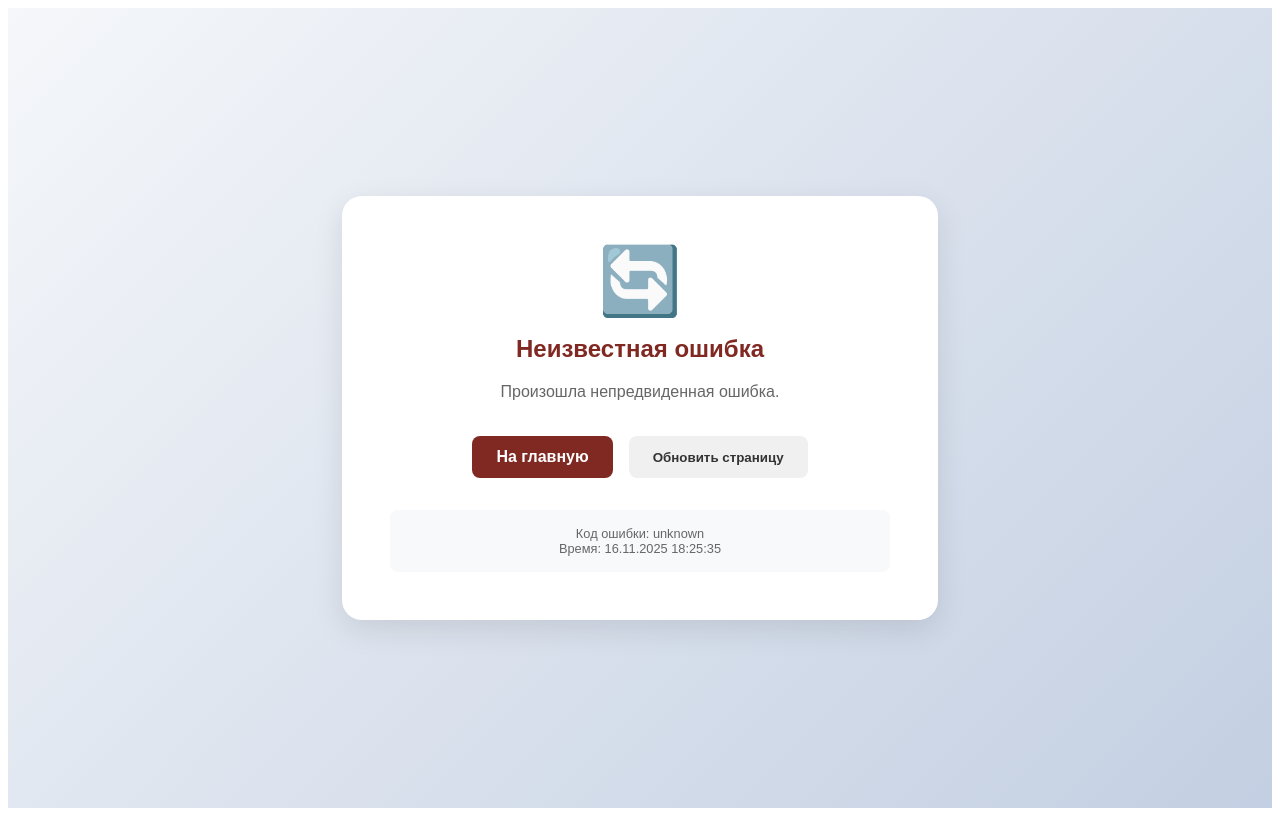
After one commit to Giskig/kursach, a PHP site: page /error.php in a window 1280 px wide. The commit adds this page. Run offline with PHP 8.4, Linux system fonts and the light colour scheme.

Commit message:
Add files via upload

```diff
--- /dev/null
+++ b/КУРСАЧ2/error.php
@@ -0,0 +1,228 @@
+<?php
+// error.php
+$error_code = $_GET['code'] ?? 'unknown';
+$retry = isset($_GET['retry']);
+
+$error_messages = [
+    'db_connection' => 'Ошибка подключения к базе данных',
+    'db_query' => 'Ошибка выполнения запроса',
+    'access_denied' => 'Доступ запрещен',
+    'not_found' => 'Страница не найдена'
+];
+
+$error_title = $error_messages[$error_code] ?? 'Неизвестная ошибка';
+?>
+<!DOCTYPE html>
+<html lang="ru">
+<head>
+    <meta charset="UTF-8">
+    <meta name="viewport" content="width=device-width, initial-scale=1.0">
+    <title>Ошибка - Лагерь Смена</title>
+    <style>
+        .error-container {
+            display: flex;
+            justify-content: center;
+            align-items: center;
+            min-height: 100vh;
+            background: linear-gradient(135deg, #f5f7fa 0%, #c3cfe2 100%);
+            font-family: 'Arial', sans-serif;
+        }
+
+        .error-card {
+            background: white;
+            padding: 3rem;
+            border-radius: 20px;
+            box-shadow: 0 10px 30px rgba(0,0,0,0.1);
+            text-align: center;
+            max-width: 500px;
+            width: 90%;
+        }
+
+        .error-icon {
+            font-size: 4rem;
+            margin-bottom: 1rem;
+            animation: pulse 2s infinite;
+        }
+
+        .error-title {
+            color: #802923;
+            font-size: 1.5rem;
+            margin-bottom: 1rem;
+            font-weight: bold;
+        }
+
+        .error-message {
+            color: #666;
+            margin-bottom: 2rem;
+            line-height: 1.6;
+        }
+
+        .progress-bar {
+            width: 100%;
+            height: 6px;
+            background: #f0f0f0;
+            border-radius: 3px;
+            margin: 1rem 0;
+            overflow: hidden;
+        }
+
+        .progress-fill {
+            height: 100%;
+            background: #802923;
+            border-radius: 3px;
+            animation: progress 10s linear;
+        }
+
+        .countdown {
+            font-size: 0.9rem;
+            color: #666;
+            margin-bottom: 1rem;
+        }
+
+        .error-actions {
+            display: flex;
+            gap: 1rem;
+            justify-content: center;
+            flex-wrap: wrap;
+            margin-top: 1rem;
+        }
+
+        .btn {
+            padding: 0.75rem 1.5rem;
+            border: none;
+            border-radius: 8px;
+            text-decoration: none;
+            font-weight: bold;
+            transition: all 0.3s ease;
+            cursor: pointer;
+            display: inline-block;
+        }
+
+        .btn-primary {
+            background: #802923;
+            color: white;
+        }
+
+        .btn-primary:hover {
+            background: #671f1a;
+            transform: translateY(-2px);
+        }
+
+        .btn-secondary {
+            background: #f0f0f0;
+            color: #333;
+        }
+
+        .btn-secondary:hover {
+            background: #e0e0e0;
+        }
+
+        .technical-info {
+            margin-top: 2rem;
+            padding: 1rem;
+            background: #f8f9fa;
+            border-radius: 8px;
+            font-size: 0.8rem;
+            color: #666;
+        }
+
+        @keyframes pulse {
+            0% { transform: scale(1); }
+            50% { transform: scale(1.05); }
+            100% { transform: scale(1); }
+        }
+
+        @keyframes progress {
+            0% { width: 100%; }
+            100% { width: 0%; }
+        }
+    </style>
+</head>
+<body>
+    <div class="error-container">
+        <div class="error-card">
+            <div class="error-icon">🔄</div>
+            <h1 class="error-title"><?php echo htmlspecialchars($error_title); ?></h1>
+
+            <?php if ($error_code === 'db_connection' && $retry): ?>
+                <div class="error-message">
+                    <p>Проблемы с подключением к базе данных.</p>
+                    <p>Автоматически пытаемся восстановить соединение...</p>
+                </div>
+
+                <div class="countdown" id="countdown">
+                    Обновление через: <span id="timer">10</span> сек
+                </div>
+
+                <div class="progress-bar">
+                    <div class="progress-fill"></div>
+                </div>
+
+                <div class="error-actions">
+                    <a href="index.php" class="btn btn-primary">Попробовать сейчас</a>
+                    <button onclick="stopAutoRefresh()" class="btn btn-secondary">Отменить автообновление</button>
+                </div>
+
+            <?php else: ?>
+                <div class="error-message">
+                    <p>Произошла непредвиденная ошибка.</p>
+                </div>
+                <div class="error-actions">
+                    <a href="index.php" class="btn btn-primary">На главную</a>
+                    <button onclick="location.reload()" class="btn btn-secondary">Обновить страницу</button>
+                </div>
+            <?php endif; ?>
+
+            <div class="technical-info">
+                Код ошибки: <?php echo htmlspecialchars($error_code); ?><br>
+                Время: <?php echo date('d.m.Y H:i:s'); ?>
+            </div>
+        </div>
+    </div>
+
+    <script>
+        <?php if ($error_code === 'db_connection' && $retry): ?>
+        let countdown = 10;
+        let autoRefresh = true;
+
+        function updateTimer() {
+            if (countdown > 0 && autoRefresh) {
+                document.getElementById('timer').textContent = countdown;
+                countdown--;
+                setTimeout(updateTimer, 1000);
+            } else if (autoRefresh) {
+                // Пытаемся вернуться на главную страницу
+                window.location.href = 'index.php';
+            }
+        }
+
+        function stopAutoRefresh() {
+            autoRefresh = false;
+            document.querySelector('.countdown').innerHTML = 'Автообновление отменено';
+            document.querySelector('.progress-fill').style.animation = 'none';
+            document.querySelector('.progress-fill').style.width = '0%';
+        }
+
+        // Запускаем таймер
+        updateTimer();
+
+        // Альтернативный вариант: проверяем доступность каждые 3 секунды
+        function checkDatabase() {
+            fetch('index.php')
+                .then(response => {
+                    if (response.ok) {
+                        window.location.href = 'index.php';
+                    }
+                })
+                .catch(error => {
+                    // База все еще недоступна, продолжаем ждать
+                    console.log('База данных недоступна');
+                });
+        }
+
+        // Проверяем каждые 3 секунды
+        setInterval(checkDatabase, 3000);
+        <?php endif; ?>
+    </script>
+</body>
+</html>
--- a/КУРСАЧ2/news_detail.php
+++ b/КУРСАЧ2/news_detail.php
@@ -38,7 +38,7 @@ require_once 'header.php';
     <div class="news-detail">
         <!-- Хлебные крошки -->
         <div class="breadcrumbs">
-            <a href="news.php">← Все новости</a>
+            <a href="index.php">← на главную</a>
         </div>
 
         <!-- Заголовок новости -->
```
Also changed, not shown: КУРСАЧ2/add_news.php (+18 -2 lines), КУРСАЧ2/auth.php (+27 -1 lines), КУРСАЧ2/config.php (+20 -11 lines), КУРСАЧ2/keepalive.php (added, +9 -0 lines), КУРСАЧ2/login.php (+10 -22 lines), КУРСАЧ2/images/news/6919fdcddc579.jpg (added), КУРСАЧ2/images/news/691a000ecd0ef.jpg (added), 1 other file.
